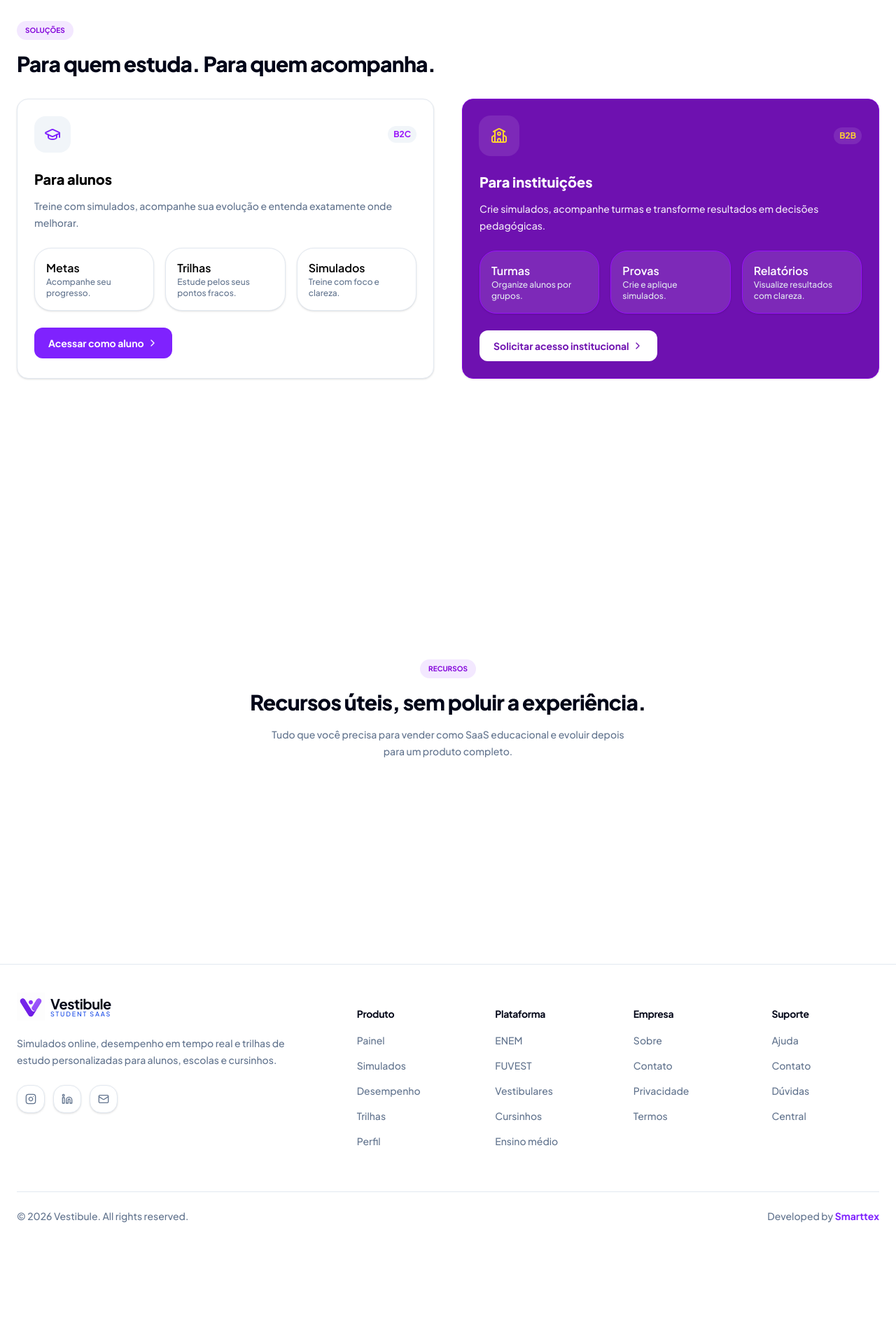
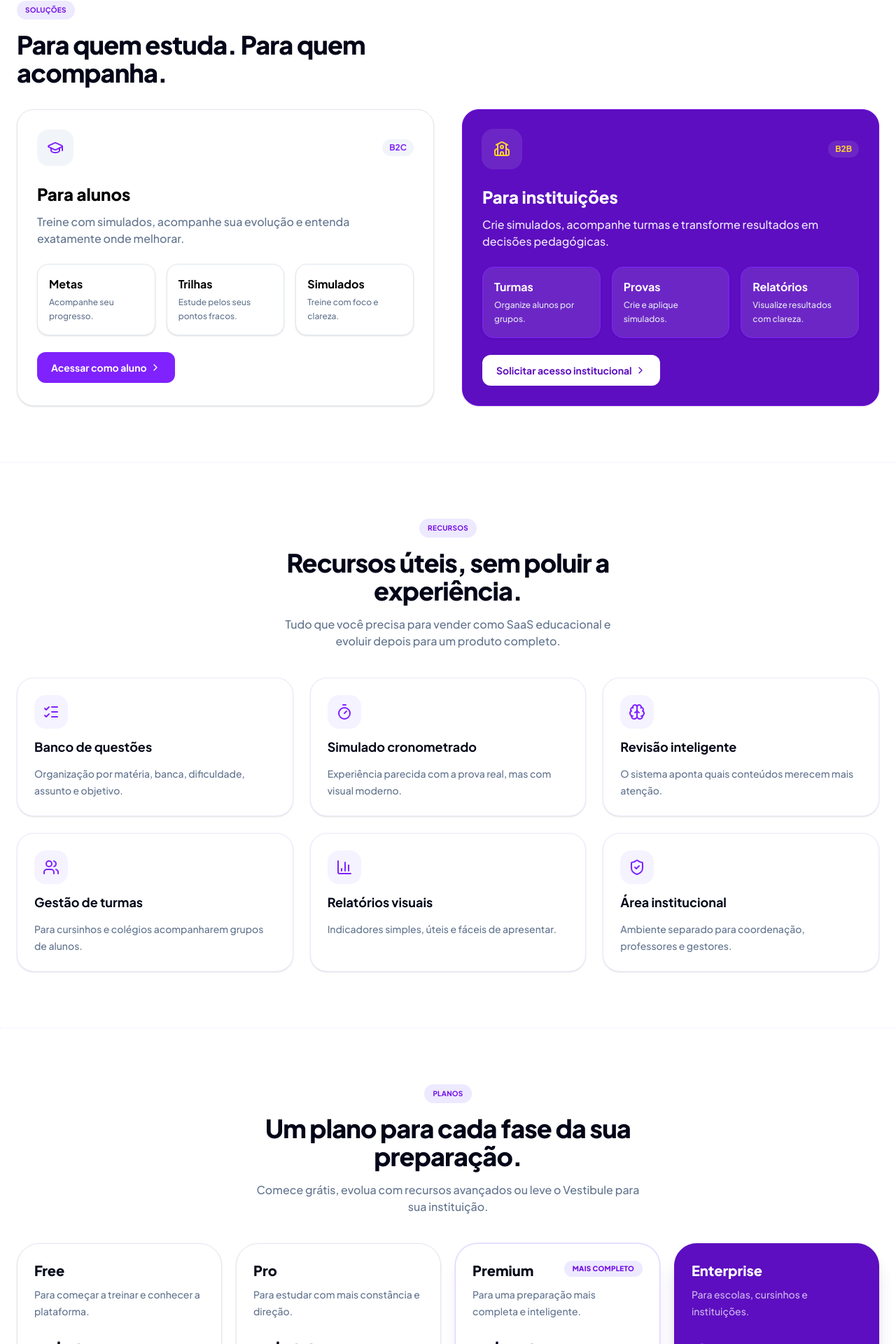
Before and after one commit to pbotelhodev/vestibule-v2, a React (Vite) app in the folder frontend/: page / in a window 1280 px wide. Shown: the part 880-2800 px from the top of the page at 70% size. Before the commit the page ends 2667 px from the top, so only its background shows below. Built offline with nearby package versions, Linux system fonts and the light colour scheme.

Commit message:
Estilização da Planos finalizada

```diff
--- a/frontend/src/pages/LandingHome.jsx
+++ b/frontend/src/pages/LandingHome.jsx
@@ -6,24 +6,28 @@ import HeroMockup from "../components/HeroMockup";
 /* Icons */
 import { ChevronRight, Building2, GraduationCap, School } from "lucide-react";
 
+/* Services */
+import { recursos } from "../services/recursos";
+import { planos } from "../services/planos";
+
 const LandingPage = () => {
   const markups =
-    "inline-flex w-fit rounded-2xl bg-purple-100 px-3 py-1.5 text-[10px] font-bold uppercase text-purple-700";
+    "inline-flex w-fit rounded-full bg-violet-100 px-3 py-1.5 text-[10px] font-bold uppercase tracking-wide text-violet-700";
 
   return (
-    <div id="produto" className="min-h-dvh bg-white">
+    <div id="produto" className="min-h-dvh overflow-x-hidden bg-white">
       <Header />
 
       <main>
         {/* Hero */}
-        <section className="relative overflow-hidden bg-white lg:min-h-[calc(100dvh-72px)]">
+        <section className="relative overflow-hidden bg-white">
           {/* Fundo quadriculado */}
-          <div className="absolute inset-0 bg-[linear-gradient(rgba(15,23,42,0.025)_1px,transparent_1px),linear-gradient(90deg,rgba(15,23,42,0.025)_1px,transparent_1px)] bg-size-[36px_36px]" />
+          <div className="absolute inset-0 bg-[linear-gradient(rgba(15,23,42,0.025)_1px,transparent_1px),linear-gradient(90deg,rgba(15,23,42,0.025)_1px,transparent_1px)] bg-size-[32px_32px] sm:bg-size-[36px_36px]" />
 
           {/* Bolas sólidas com glow */}
-          <div className="absolute -top-24 right-8 size-64 rounded-full border border-blue-200/50 bg-blue-100/60 shadow-[0_30px_120px_rgba(59,130,246,0.18)] animate-[floatSoft_10s_ease-in-out_infinite] sm:size-80" />
+          <div className="absolute -top-24 -right-16 size-56 rounded-full border border-blue-200/50 bg-blue-100/60 shadow-[0_30px_120px_rgba(59,130,246,0.18)] animate-[floatSoft_10s_ease-in-out_infinite] sm:right-8 sm:size-72 lg:size-80" />
 
-          <div className="absolute -bottom-24 left-8 size-60 rounded-full border border-amber-200/70 bg-amber-100/70 shadow-[0_30px_120px_rgba(245,158,11,0.18)] animate-[floatReverse_11s_ease-in-out_infinite] sm:size-72" />
+          <div className="absolute -bottom-24 -left-16 size-52 rounded-full border border-amber-200/70 bg-amber-100/70 shadow-[0_30px_120px_rgba(245,158,11,0.18)] animate-[floatReverse_11s_ease-in-out_infinite] sm:left-8 sm:size-64 lg:size-72" />
 
           {/* Pontos discretos */}
           <div className="absolute top-40 left-1/2 hidden size-2 rounded-full bg-violet-500/50 animate-[dotFloat_5s_ease-in-out_infinite] md:block" />
@@ -31,24 +35,24 @@ const LandingPage = () => {
           <div className="absolute right-1/3 bottom-40 hidden size-2 rounded-full bg-blue-500/40 animate-[dotFloat_6s_ease-in-out_infinite_reverse] md:block" />
 
           {/* Conteúdo */}
-          <div className="relative z-10 mx-auto flex max-w-7xl flex-col items-center justify-center gap-12 px-6 py-16 lg:min-h-[calc(100dvh-72px)] xl:flex-row xl:justify-between xl:py-12">
+          <div className="relative z-10 mx-auto flex max-w-7xl flex-col items-center justify-center gap-10 px-4 py-16 sm:px-6 sm:py-20 lg:min-h-[calc(100dvh-72px)] lg:gap-12 xl:flex-row xl:justify-between xl:py-12">
             {/* Hero Title */}
-            <div className="max-w-xl text-center xl:text-left">
-              <span className="inline-flex rounded-full border border-violet-200 bg-violet-50 px-5 py-2 text-xs font-bold text-violet-600 sm:text-sm">
+            <div className="w-full max-w-xl text-center xl:text-left">
+              <span className="inline-flex rounded-full border border-violet-200 bg-violet-50 px-4 py-2 text-xs font-bold text-violet-600 sm:px-5 sm:text-sm">
                 Uma plataforma completa para sua aprovação.
               </span>
 
-              <h1 className="mt-6 text-4xl leading-[1.05] font-extrabold tracking-tight text-slate-950 sm:text-5xl lg:text-6xl">
+              <h1 className="mt-6 text-4xl leading-[1.05] font-extrabold tracking-tight text-slate-950 sm:text-5xl lg:text-6xl xl:text-7xl">
                 Gabarite o ENEM e alcance a sua{" "}
                 <span className="text-violet-600">aprovação.</span>
               </h1>
 
-              <p className="mx-auto mt-6 max-w-lg text-sm leading-7 text-slate-500 sm:text-base xl:mx-0">
+              <p className="mx-auto mt-5 max-w-lg text-sm leading-7 text-slate-500 sm:mt-6 sm:text-base xl:mx-0">
                 Simulados inteligentes, desempenho por matéria e trilhas de
                 estudo para evoluir com clareza.
               </p>
 
-              <div className="mt-8 flex flex-col items-center gap-3 sm:flex-row xl:justify-start">
+              <div className="mt-8 flex w-full flex-col items-center gap-3 sm:flex-row sm:justify-center xl:justify-start">
                 <a
                   href="#"
                   className="flex w-full items-center justify-center rounded-full bg-violet-600 px-6 py-3 text-sm font-bold text-white shadow-lg shadow-violet-600/20 transition hover:-translate-y-0.5 hover:bg-violet-700 sm:w-fit"
@@ -68,7 +72,7 @@ const LandingPage = () => {
             </div>
 
             {/* Hero Mockup */}
-            <div className="w-full max-w-xl lg:max-w-2xl">
+            <div className="w-full max-w-md sm:max-w-xl lg:max-w-2xl xl:max-w-160">
               <HeroMockup />
             </div>
           </div>
@@ -77,37 +81,39 @@ const LandingPage = () => {
         {/* Solutions */}
         <section
           id="solucoes"
-          className="relative mx-auto flex max-w-7xl flex-col justify-center px-6 py-20 lg:min-h-[calc(100dvh-72px)]"
+          className="relative mx-auto flex max-w-7xl flex-col justify-center px-4 py-16 sm:px-6 sm:py-20"
         >
           {/* Header da seção */}
           <div className="flex flex-col items-center gap-4 text-center lg:items-start lg:text-left">
             <div className={markups}>Soluções</div>
 
-            <h2 className="max-w-2xl text-2xl font-extrabold tracking-tight text-slate-950 sm:text-3xl">
+            <h2 className="max-w-2xl text-2xl font-extrabold tracking-tight text-slate-950 sm:text-3xl lg:text-4xl">
               Para quem estuda. Para quem acompanha.
             </h2>
           </div>
 
           {/* Cards principais */}
-          <div className="mt-8 grid gap-6 lg:grid-cols-2 lg:gap-10">
+          <div className="mt-8 grid gap-6 lg:grid-cols-2 lg:gap-8 xl:gap-10">
             {/* Campo Aluno */}
-            <div className="flex flex-col gap-6 rounded-2xl border border-slate-200 bg-white p-5 shadow-sm transition-all hover:-translate-y-1 hover:shadow-xl sm:p-6">
+            <div className="flex flex-col gap-6 rounded-3xl border border-slate-200 bg-white p-5 shadow-sm transition-all hover:-translate-y-1 hover:shadow-xl sm:p-6 lg:p-7">
               {/* Header */}
               <div className="flex w-full items-center justify-between gap-4">
-                <div className="flex size-13 items-center justify-center rounded-2xl bg-slate-100 text-violet-600 ring-1 ring-white/10">
-                  <GraduationCap />
+                <div className="flex size-12 items-center justify-center rounded-2xl bg-slate-100 text-violet-600 ring-1 ring-white/10 sm:size-13">
+                  <GraduationCap className="size-5 sm:size-6" />
                 </div>
 
-                <div className="rounded-2xl bg-slate-100 px-2 py-1 text-xs font-bold text-purple-600">
+                <div className="rounded-full bg-slate-100 px-2.5 py-1 text-xs font-bold text-violet-600">
                   B2C
                 </div>
               </div>
 
               {/* Title */}
               <div className="flex flex-col gap-3">
-                <h3 className="text-xl font-extrabold">Para alunos</h3>
+                <h3 className="text-xl font-extrabold sm:text-2xl">
+                  Para alunos
+                </h3>
 
-                <p className="max-w-xl text-sm leading-6 text-slate-500">
+                <p className="max-w-xl text-sm leading-6 text-slate-500 sm:text-base">
                   Treine com simulados, acompanhe sua evolução e entenda
                   exatamente onde melhorar.
                 </p>
@@ -115,23 +121,23 @@ const LandingPage = () => {
 
               {/* Mini cards */}
               <div className="grid gap-4 sm:grid-cols-3">
-                <div className="rounded-3xl border border-slate-200 bg-white p-4 shadow-sm transition hover:shadow-md">
-                  <h2 className="font-semibold">Metas</h2>
-                  <p className="text-xs text-slate-500">
+                <div className="rounded-2xl border border-slate-200 bg-white p-4 shadow-sm transition hover:shadow-md">
+                  <h2 className="text-sm font-bold sm:text-base">Metas</h2>
+                  <p className="mt-1 text-xs leading-5 text-slate-500">
                     Acompanhe seu progresso.
                   </p>
                 </div>
 
-                <div className="rounded-3xl border border-slate-200 bg-white p-4 shadow-sm transition hover:shadow-md">
-                  <h2 className="font-semibold">Trilhas</h2>
-                  <p className="text-xs text-slate-500">
+                <div className="rounded-2xl border border-slate-200 bg-white p-4 shadow-sm transition hover:shadow-md">
+                  <h2 className="text-sm font-bold sm:text-base">Trilhas</h2>
+                  <p className="mt-1 text-xs leading-5 text-slate-500">
                     Estude pelos seus pontos fracos.
                   </p>
                 </div>
 
-                <div className="rounded-3xl border border-slate-200 bg-white p-4 shadow-sm transition hover:shadow-md">
-                  <h2 className="font-semibold">Simulados</h2>
-                  <p className="text-xs text-slate-500">
+                <div className="rounded-2xl border border-slate-200 bg-white p-4 shadow-sm transition hover:shadow-md">
+                  <h2 className="text-sm font-bold sm:text-base">Simulados</h2>
+                  <p className="mt-1 text-xs leading-5 text-slate-500">
                     Treine com foco e clareza.
                   </p>
                 </div>
@@ -145,23 +151,25 @@ const LandingPage = () => {
             </div>
 
             {/* Campo Instituição */}
-            <div className="flex flex-col gap-6 rounded-2xl border border-purple-700 bg-purple-800 p-5 text-white shadow-sm transition-all hover:-translate-y-1 hover:shadow-xl sm:p-6">
+            <div className="flex flex-col gap-6 rounded-3xl border border-violet-700 bg-violet-800 p-5 text-white shadow-sm transition-all hover:-translate-y-1 hover:shadow-xl sm:p-6 lg:p-7">
               {/* Header */}
               <div className="flex w-full items-center justify-between gap-4">
-                <div className="flex size-14 items-center justify-center rounded-2xl bg-white/10 text-amber-300 ring-1 ring-white/10">
-                  <School />
+                <div className="flex size-12 items-center justify-center rounded-2xl bg-white/10 text-amber-300 ring-1 ring-white/10 sm:size-14">
+                  <School className="size-5 sm:size-6" />
                 </div>
 
-                <div className="rounded-2xl bg-white/10 px-2 py-1 text-xs font-bold text-amber-300">
+                <div className="rounded-full bg-white/10 px-2.5 py-1 text-xs font-bold text-amber-300">
                   B2B
                 </div>
               </div>
 
               {/* Title */}
               <div className="flex flex-col gap-3">
-                <h3 className="text-xl font-extrabold">Para instituições</h3>
+                <h3 className="text-xl font-extrabold sm:text-2xl">
+                  Para instituições
+                </h3>
 
-                <p className="max-w-xl text-sm leading-6 text-white/90">
+                <p className="max-w-xl text-sm leading-6 text-white/90 sm:text-base">
                   Crie simulados, acompanhe turmas e transforme resultados em
                   decisões pedagógicas.
                 </p>
@@ -169,30 +177,30 @@ const LandingPage = () => {
 
               {/* Mini cards */}
               <div className="grid gap-4 sm:grid-cols-3">
-                <div className="rounded-3xl border border-purple-600 bg-white/10 p-4 shadow-sm transition hover:shadow-md">
-                  <h2 className="font-semibold">Turmas</h2>
-                  <p className="text-xs text-slate-200">
+                <div className="rounded-2xl border border-violet-600 bg-white/10 p-4 shadow-sm transition hover:shadow-md">
+                  <h2 className="text-sm font-bold sm:text-base">Turmas</h2>
+                  <p className="mt-1 text-xs leading-5 text-slate-200">
                     Organize alunos por grupos.
                   </p>
                 </div>
 
-                <div className="rounded-3xl border border-purple-600 bg-white/10 p-4 shadow-sm transition hover:shadow-md">
-                  <h2 className="font-semibold">Provas</h2>
-                  <p className="text-xs text-slate-200">
+                <div className="rounded-2xl border border-violet-600 bg-white/10 p-4 shadow-sm transition hover:shadow-md">
+                  <h2 className="text-sm font-bold sm:text-base">Provas</h2>
+                  <p className="mt-1 text-xs leading-5 text-slate-200">
                     Crie e aplique simulados.
                   </p>
                 </div>
 
-                <div className="rounded-3xl border border-purple-600 bg-white/10 p-4 shadow-sm transition hover:shadow-md">
-                  <h2 className="font-semibold">Relatórios</h2>
-                  <p className="text-xs text-slate-200">
+                <div className="rounded-2xl border border-violet-600 bg-white/10 p-4 shadow-sm transition hover:shadow-md">
+                  <h2 className="text-sm font-bold sm:text-base">Relatórios</h2>
+                  <p className="mt-1 text-xs leading-5 text-slate-200">
                     Visualize resultados com clareza.
                   </p>
                 </div>
               </div>
 
               {/* Botão */}
-              <button className="flex w-full cursor-pointer items-center justify-center rounded-xl bg-white px-5 py-3 text-sm font-bold text-purple-800 transition-colors hover:bg-slate-100 sm:w-fit">
+              <button className="flex w-full cursor-pointer items-center justify-center rounded-xl bg-white px-5 py-3 text-sm font-bold text-violet-800 transition-colors hover:bg-slate-100 sm:w-fit">
                 Solicitar acesso institucional
                 <ChevronRight className="ml-1 size-4" />
               </button>
@@ -203,24 +211,156 @@ const LandingPage = () => {
         {/* Recursos */}
         <section
           id="recursos"
-          className="relative mx-auto flex max-w-7xl flex-col justify-center px-6 py-20 lg:min-h-[calc(100dvh-72px)]"
+          className="relative mx-auto flex max-w-7xl flex-col justify-center border-t border-dotted border-violet-100 px-4 py-16 sm:px-6 sm:py-20 "
         >
           {/* Header da seção */}
           <div className="mx-auto flex max-w-2xl flex-col items-center gap-4 text-center">
             <div className={markups}>Recursos</div>
 
-            <h2 className="text-2xl font-extrabold tracking-tight text-slate-950 sm:text-3xl">
+            <h2 className="text-2xl font-extrabold tracking-tight text-slate-950 sm:text-3xl lg:text-4xl">
               Recursos úteis, sem poluir a experiência.
             </h2>
 
-            <p className="max-w-lg text-sm leading-6 text-slate-500">
+            <p className="max-w-lg text-sm leading-6 text-slate-500 sm:text-base">
               Tudo que você precisa para vender como SaaS educacional e evoluir
               depois para um produto completo.
             </p>
           </div>
+
+          {/* Conteúdo */}
+          <div className="mx-auto mt-10 grid w-full max-w-7xl grid-cols-1 gap-4 sm:grid-cols-2 sm:gap-5 lg:grid-cols-3 lg:gap-6">
+            {recursos.map((recurso, index) => (
+              <div
+                key={index}
+                className="flex min-h-44 flex-col gap-3 rounded-3xl border border-violet-100 bg-white p-5 shadow-sm transition hover:-translate-y-1 hover:border-violet-200 hover:shadow-lg sm:p-6"
+              >
+                <div className="flex size-11 items-center justify-center rounded-2xl bg-violet-50 text-violet-600 sm:size-12">
+                  <recurso.Icon className="size-5 sm:size-6" />
+                </div>
+
+                <h3 className="text-base font-bold text-slate-950 sm:text-lg">
+                  {recurso.title}
+                </h3>
+
+                <p className="text-sm leading-6 text-slate-500">
+                  {recurso.description}
+                </p>
+              </div>
+            ))}
+          </div>
         </section>
 
-        <section id="planos"></section>
+        {/* Planos */}
+        <section
+          id="planos"
+          className="relative mx-auto flex max-w-7xl flex-col justify-center border-t border-dotted border-violet-100 px-4 py-16 sm:px-6 sm:py-20"
+        >
+          {/* Header */}
+          <div className="mx-auto flex max-w-2xl flex-col items-center gap-4 text-center">
+            <div className={markups}>Planos</div>
+
+            <h2 className="text-2xl font-extrabold tracking-tight text-slate-950 sm:text-3xl lg:text-4xl">
+              Um plano para cada fase da sua preparação.
+            </h2>
+
+            <p className="max-w-xl text-sm leading-6 text-slate-500 sm:text-base">
+              Comece grátis, evolua com recursos avançados ou leve o Vestibule
+              para sua instituição.
+            </p>
+          </div>
+
+          {/* Cards */}
+          <div className="mx-auto mt-10 grid w-full grid-cols-1 gap-5 sm:grid-cols-2 xl:grid-cols-4">
+            {planos.map((plan) => (
+              <div
+                key={plan.name}
+                className={`relative flex flex-col rounded-4xl p-6 transition hover:-translate-y-1 ${
+                  plan.dark
+                    ? "border border-violet-800 bg-violet-800 text-white shadow-xl shadow-violet-950/20 hover:shadow-2xl"
+                    : plan.highlighted
+                      ? "border border-violet-200 bg-white text-slate-950 shadow-xl shadow-violet-600/10 ring-1 ring-violet-100 hover:shadow-2xl"
+                      : "border border-slate-200 bg-white text-slate-950 shadow-sm hover:shadow-xl"
+                }`}
+              >
+                {plan.badge && (
+                  <div className="absolute top-6 right-6 rounded-full bg-violet-100 px-3 py-1 text-[10px] font-extrabold tracking-wide text-violet-700 uppercase">
+                    {plan.badge}
+                  </div>
+                )}
+
+                <div>
+                  <h3 className="text-xl font-extrabold">{plan.name}</h3>
+
+                  <p
+                    className={`mt-2 text-sm leading-6 ${
+                      plan.dark ? "text-white/70" : "text-slate-500"
+                    }`}
+                  >
+                    {plan.description}
+                  </p>
+                </div>
+
+                <div className="mt-7">
+                  <div className="flex items-end gap-1">
+                    <span className="text-4xl font-extrabold tracking-tight">
+                      {plan.price}
+                    </span>
+
+                    {plan.period && (
+                      <span
+                        className={`pb-1 text-sm font-medium ${
+                          plan.dark ? "text-white/60" : "text-slate-500"
+                        }`}
+                      >
+                        {plan.period}
+                      </span>
+                    )}
+                  </div>
+
+                  <p
+                    className={`mt-2 text-sm ${
+                      plan.dark ? "text-white/60" : "text-slate-500"
+                    }`}
+                  >
+                    {plan.caption}
+                  </p>
+                </div>
+
+                <ul
+                  className={`mt-7 flex flex-col gap-3 text-sm ${
+                    plan.dark ? "text-white/85" : "text-slate-700"
+                  }`}
+                >
+                  {plan.features.map((feature) => (
+                    <li key={feature} className="flex gap-3">
+                      <span
+                        className={
+                          plan.dark ? "text-amber-300" : "text-violet-600"
+                        }
+                      >
+                        ✓
+                      </span>
+                      <span>{feature}</span>
+                    </li>
+                  ))}
+                </ul>
+
+                <a
+                  href="#"
+                  className={`mt-7 flex w-full items-center justify-center rounded-2xl px-5 py-3 text-sm font-bold transition hover:-translate-y-0.5 ${
+                    plan.dark
+                      ? "bg-white text-violet-950 hover:bg-slate-100"
+                      : plan.highlighted || plan.name === "Pro"
+                        ? "bg-violet-600 text-white shadow-lg shadow-violet-600/20 hover:bg-violet-700"
+                        : "border border-slate-200 bg-white text-violet-600 hover:border-violet-200 hover:bg-violet-50"
+                  }`}
+                >
+                  {plan.button}
+                </a>
+              </div>
+            ))}
+          </div>
+        </section>
       </main>
 
       <Footer />
--- /dev/null
+++ b/frontend/src/services/planos.js
@@ -0,0 +1,67 @@
+export const planos = [
+  {
+    name: "Free",
+    description: "Para começar a treinar e conhecer a plataforma.",
+    price: "R$ 0",
+    period: "",
+    caption: "Acesso gratuito.",
+    button: "Começar grátis",
+    highlighted: false,
+    dark: false,
+    features: [
+      "Simulados limitados",
+      "Desempenho básico",
+      "Histórico simples",
+      "Painel do aluno",
+    ],
+  },
+  {
+    name: "Pro",
+    description: "Para estudar com mais constância e direção.",
+    price: "R$ 29",
+    period: "/mês",
+    caption: "Ideal para rotina individual.",
+    button: "Assinar Pro",
+    highlighted: false,
+    dark: false,
+    features: [
+      "Simulados ilimitados",
+      "Trilhas recomendadas",
+      "Relatórios por matéria",
+      "Revisão por pontos fracos",
+    ],
+  },
+  {
+    name: "Premium",
+    description: "Para uma preparação mais completa e inteligente.",
+    price: "R$ 49",
+    period: "/mês",
+    caption: "Mais análise e mais precisão.",
+    button: "Assinar Premium",
+    badge: "Mais completo",
+    highlighted: true,
+    dark: false,
+    features: [
+      "Tudo do plano Pro",
+      "Correção de redação com IA",
+      "Análises avançadas",
+      "Recomendações inteligentes",
+    ],
+  },
+  {
+    name: "Enterprise",
+    description: "Para escolas, cursinhos e instituições.",
+    price: "Custom",
+    period: "",
+    caption: "Valor por instituição.",
+    button: "Solicitar proposta",
+    highlighted: false,
+    dark: true,
+    features: [
+      "Gestão de alunos e turmas",
+      "Simulados próprios",
+      "Relatórios institucionais",
+      "Área para coordenação",
+    ],
+  },
+];
```
